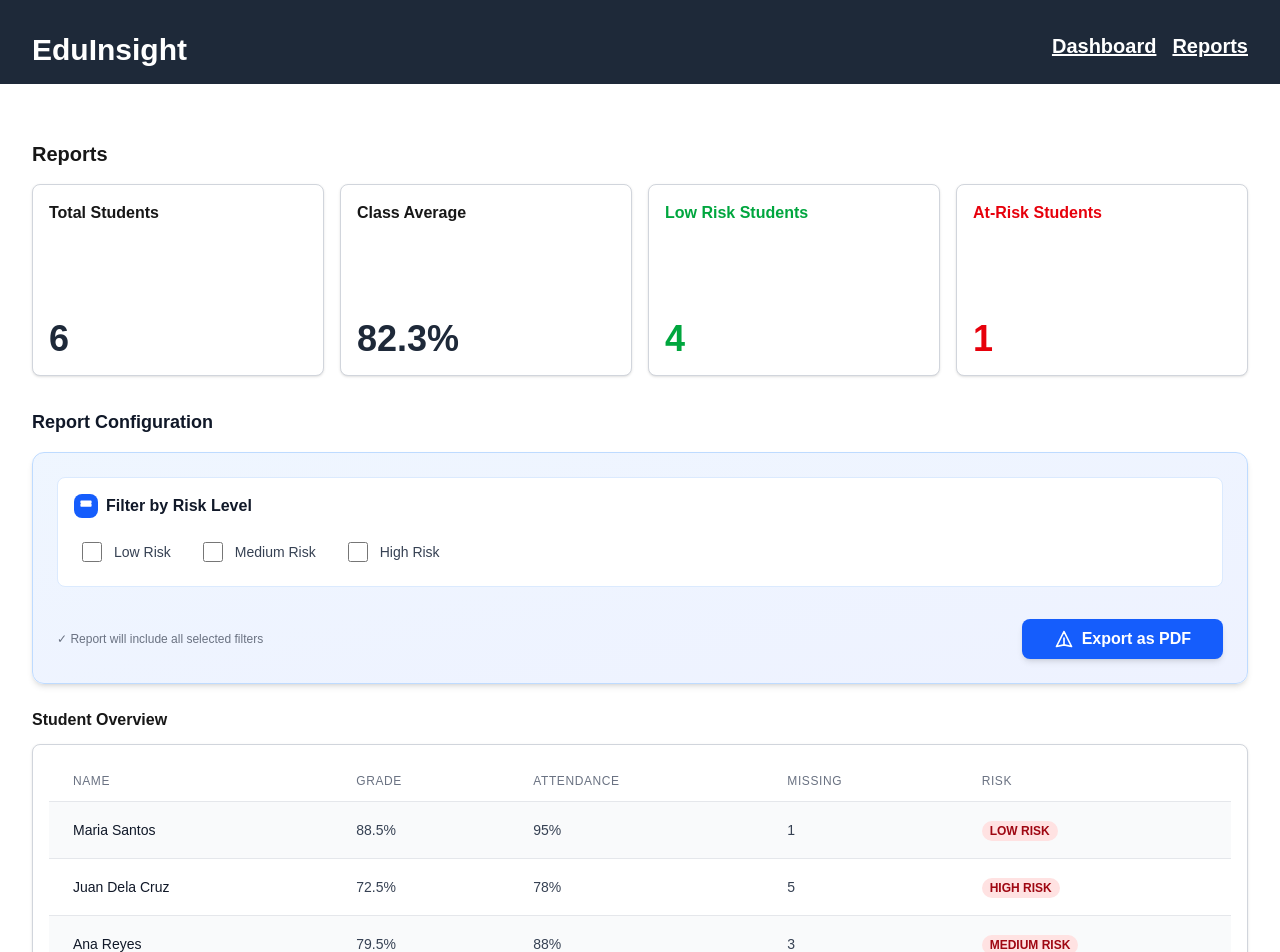
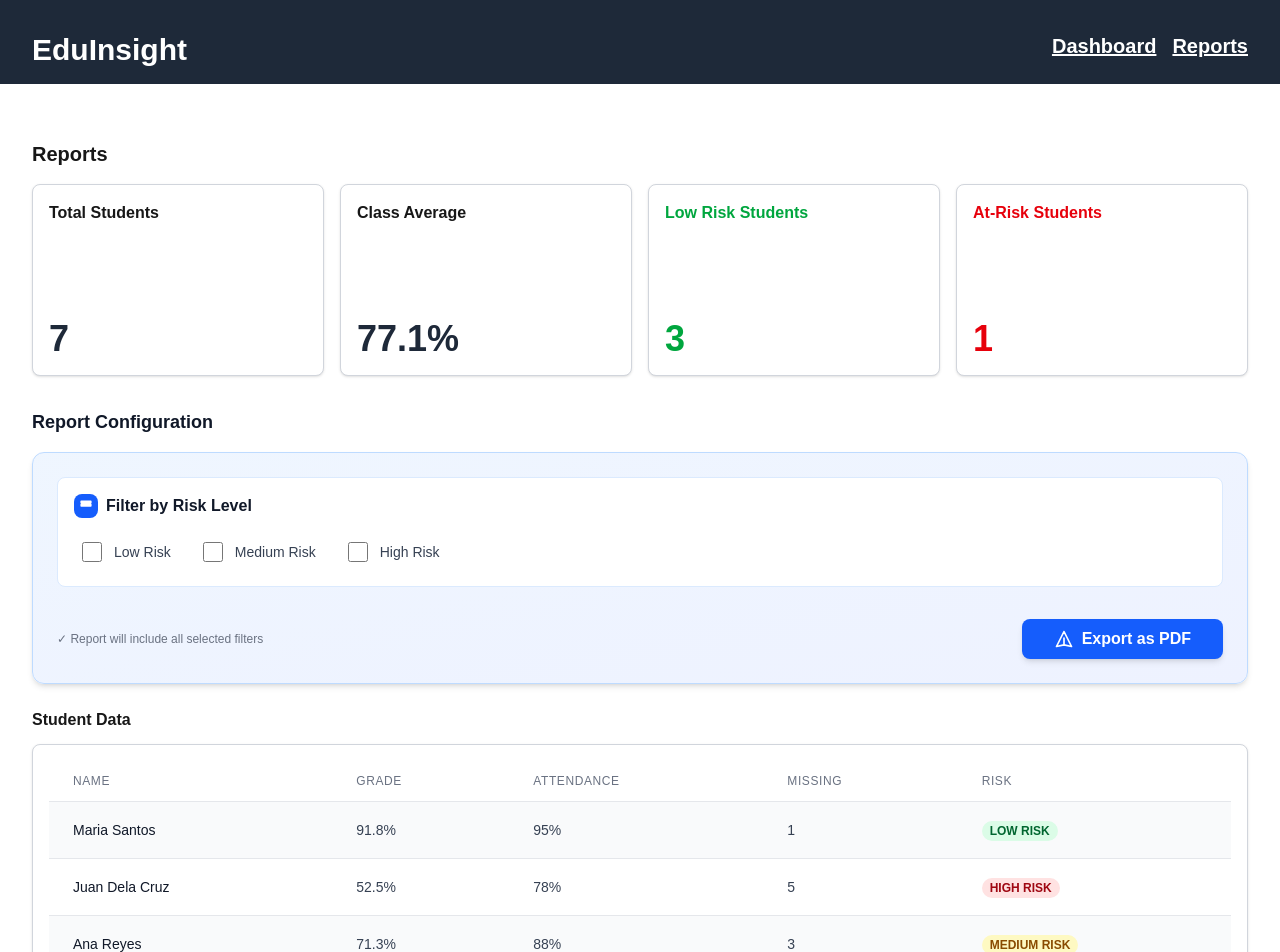
Before and after one commit to HueyLawagon/eduinsight, a Next.js app: page /Reports in a window 1280 px wide. Shown: the top 952 px of the page. Built offline with nearby package versions, Linux system fonts and the light colour scheme.

Commit message:
Added student data in reports

```diff
--- a/app/Reports/page.js
+++ b/app/Reports/page.js
@@ -1,6 +1,7 @@
-import { PLACEHOLDER_DATA } from '../Data/data';
+import { getDashboardData } from '../lib/data';
 import ReportsClient from '../components/ReportsClient';
 
-export default function Home() {
-  return <ReportsClient data={PLACEHOLDER_DATA} />;
+export default async function Home() {
+  const data = await getDashboardData();
+  return <ReportsClient data={data} />;
 }
--- a/app/components/ReportsClient.js
+++ b/app/components/ReportsClient.js
@@ -99,7 +99,7 @@ export default function ReportsClient({ data }) {
 
         {/* Student Data */}
         <div className="mt-6 w-full">
-          <h4 className="font-bold mb-3 text-center md:text-left">Student Overview</h4>
+          <h4 className="font-bold mb-3 text-center md:text-left">Student Data</h4>
           <div className="border border-gray-300 rounded-lg p-4 bg-white shadow-sm w-full overflow-x-auto">
             <table className="min-w-full divide-y divide-gray-200">
               <thead>
@@ -114,10 +114,11 @@ export default function ReportsClient({ data }) {
               <tbody className="bg-white divide-y divide-gray-200">
                 {data.students && data.students.map((stu, idx) => {
                   // determine color based on risk level (case-insensitive)
+                  const riskValue = (stu.risk || '').toString().toUpperCase().split(' ')[0];
+                  const riskClass = riskValue === 'LOW' ? 'bg-green-100 text-green-800' :
+                                     riskValue === 'MEDIUM' ? 'bg-yellow-100 text-yellow-800' :
+                                     'bg-red-100 text-red-800';
                   const level = (stu.risk || '').toString().toUpperCase();
-                  const riskClass = level === 'LOW' ? 'bg-green-100 text-green-800' :
-                                     level === 'MEDIUM' ? 'bg-yellow-100 text-yellow-800' :
-                                     'bg-red-100 text-red-800';
                   return (
                     <tr key={idx} className={idx % 2 === 0 ? 'bg-gray-50' : ''}>
                       <td className="px-6 py-4 whitespace-nowrap text-sm font-medium text-gray-900">{stu.name}</td>
```
